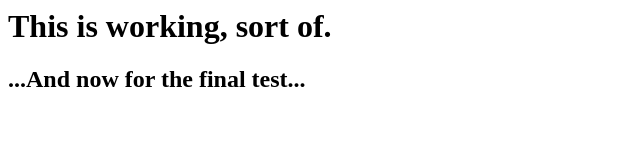
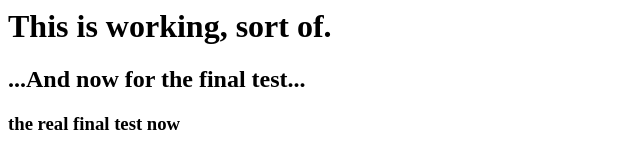
Before and after one commit to c4l1b4n/test, a plain HTML site: page index.html in a window 1280 px wide. Shown: the whole page, without its empty margins (0-640 px from the left). Drawn offline with Linux system fonts and the light colour scheme.

Commit message:
this happended

```diff
--- a/index.html
+++ b/index.html
@@ -8,6 +8,7 @@
 	<body>
 		<h1>This is working, sort of.</h1>
 		<h2>...And now for the final test...</h2>
+		<h3>the real final test now</h3>
 	</body>
 
 </html>
```
